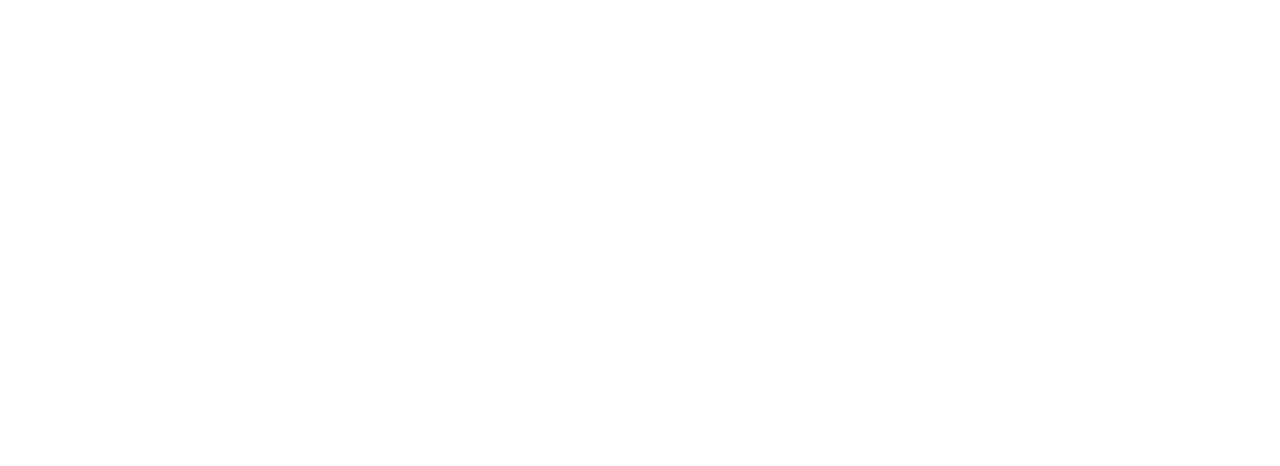
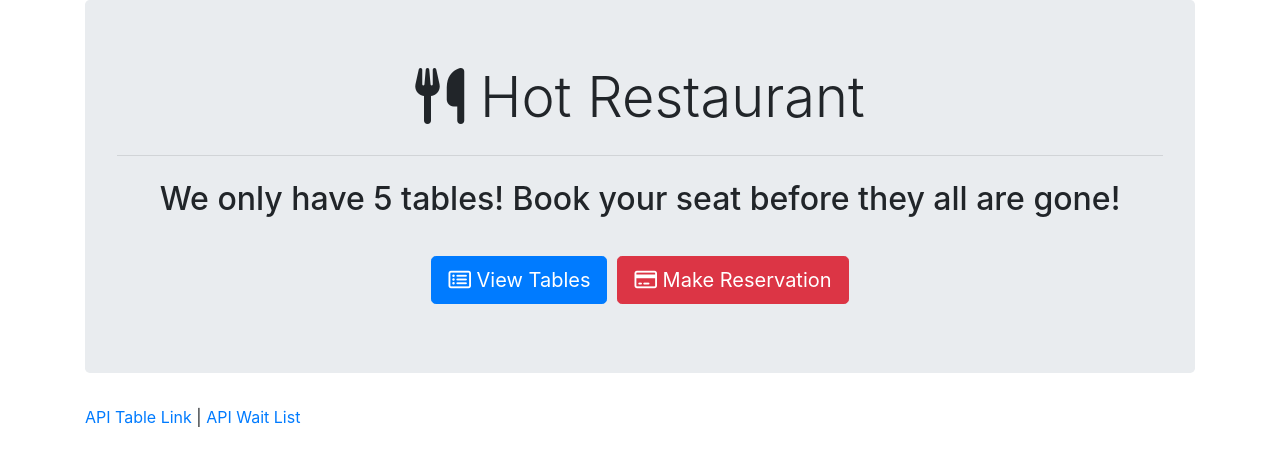
Before and after one commit to Luke-Robinett/hot-restaurant, a plain HTML site: page index.html in a window 1280 px wide. Drawn offline with nearby package versions, Linux system fonts and the light colour scheme.

Commit message:
Completed index.html

```diff
--- a/index.html
+++ b/index.html
@@ -1,5 +1,6 @@
 <!DOCTYPE html>
 <html lang="en">
+
 <head>
     <meta charset="UTF-8">
     <meta name="viewport" content="width=device-width, initial-scale=1.0">
@@ -7,13 +8,47 @@
     <title>Hot Restaurant</title>
 
     <!--Bootstrap 4.3.1-->
-    <link rel="stylesheet" href="https://stackpath.bootstrapcdn.com/bootstrap/4.3.1/css/bootstrap.min.css" integrity="sha384-ggOyR0iXCbMQv3Xipma34MD+dH/1fQ784/j6cY/iJTQUOhcWr7x9JvoRxT2MZw1T" crossorigin="anonymous">
-    <script src="https://code.jquery.com/jquery-3.3.1.slim.min.js" integrity="sha384-q8i/X+965DzO0rT7abK41JStQIAqVgRVzpbzo5smXKp4YfRvH+8abtTE1Pi6jizo" crossorigin="anonymous"></script>
-    <script src="https://cdnjs.cloudflare.com/ajax/libs/popper.js/1.14.7/umd/popper.min.js" integrity="sha384-UO2eT0CpHqdSJQ6hJty5KVphtPhzWj9WO1clHTMGa3JDZwrnQq4sF86dIHNDz0W1" crossorigin="anonymous"></script>
-    <script src="https://stackpath.bootstrapcdn.com/bootstrap/4.3.1/js/bootstrap.min.js" integrity="sha384-JjSmVgyd0p3pXB1rRibZUAYoIIy6OrQ6VrjIEaFf/nJGzIxFDsf4x0xIM+B07jRM" crossorigin="anonymous"></script>
+    <link rel="stylesheet" href="https://stackpath.bootstrapcdn.com/bootstrap/4.3.1/css/bootstrap.min.css"
+        integrity="sha384-ggOyR0iXCbMQv3Xipma34MD+dH/1fQ784/j6cY/iJTQUOhcWr7x9JvoRxT2MZw1T" crossorigin="anonymous">
+    <script src="https://code.jquery.com/jquery-3.3.1.slim.min.js"
+        integrity="sha384-q8i/X+965DzO0rT7abK41JStQIAqVgRVzpbzo5smXKp4YfRvH+8abtTE1Pi6jizo"
+        crossorigin="anonymous"></script>
+    <script src="https://cdnjs.cloudflare.com/ajax/libs/popper.js/1.14.7/umd/popper.min.js"
+        integrity="sha384-UO2eT0CpHqdSJQ6hJty5KVphtPhzWj9WO1clHTMGa3JDZwrnQq4sF86dIHNDz0W1"
+        crossorigin="anonymous"></script>
+    <script src="https://stackpath.bootstrapcdn.com/bootstrap/4.3.1/js/bootstrap.min.js"
+        integrity="sha384-JjSmVgyd0p3pXB1rRibZUAYoIIy6OrQ6VrjIEaFf/nJGzIxFDsf4x0xIM+B07jRM"
+        crossorigin="anonymous"></script>
     <script src="https://kit.fontawesome.com/c8926dbcdf.js" crossorigin="anonymous"></script>
+    <link rel="stylesheet" href="https://fonts.googleapis.com/css?family=Open+Sans&display=swap">
+    <script src="https://ajax.googleapis.com/ajax/libs/jquery/3.4.1/jquery.min.js"></script>
+    <script src="https://cdnjs.cloudflare.com/ajax/libs/popper.js/1.14.7/umd/popper.min.js"></script>
+    <style>
+    .btn {
+        margin: 5px;
+    }
+    </style>
 </head>
+
 <body>
+    <div class="container">
+        <div class="jumbotron justify-content-center">
+            <h1 class="display-4 text-center"><i class="fas fa-utensils"></i> Hot Restaurant</h1>
+            <hr class="my-4">
+            <h2 class="text-center">We only have 5 tables! Book your seat before they all are gone!</h2>
+            <br>
+            <div class="row justify-content-center">
+                <a class="btn btn-primary btn-lg text-center" href="#" role="button"><i class="fa fa-list-alt"></i> View Tables</a>
+                <button class="btn btn-lg btn-danger"><span class="fa fa-credit-card"></span> Make Reservation</button>
+            </div>
+        </div>
+        <footer>
+            <div>
+                <a href="">API Table Link</a> | <a href="">API Wait List</a>
+        </div>
+        </footer>
+    </div>
 
 </body>
+
 </html>
```
